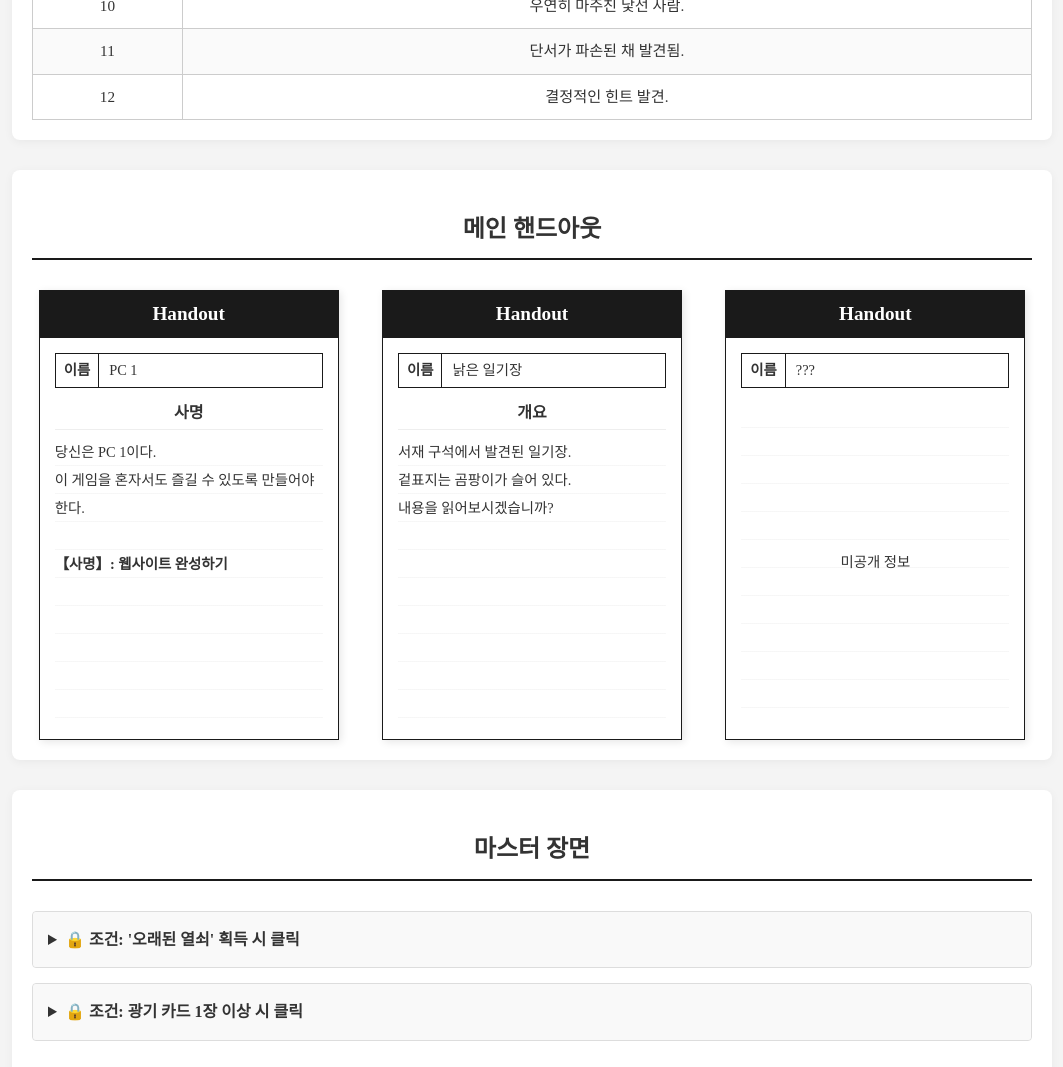
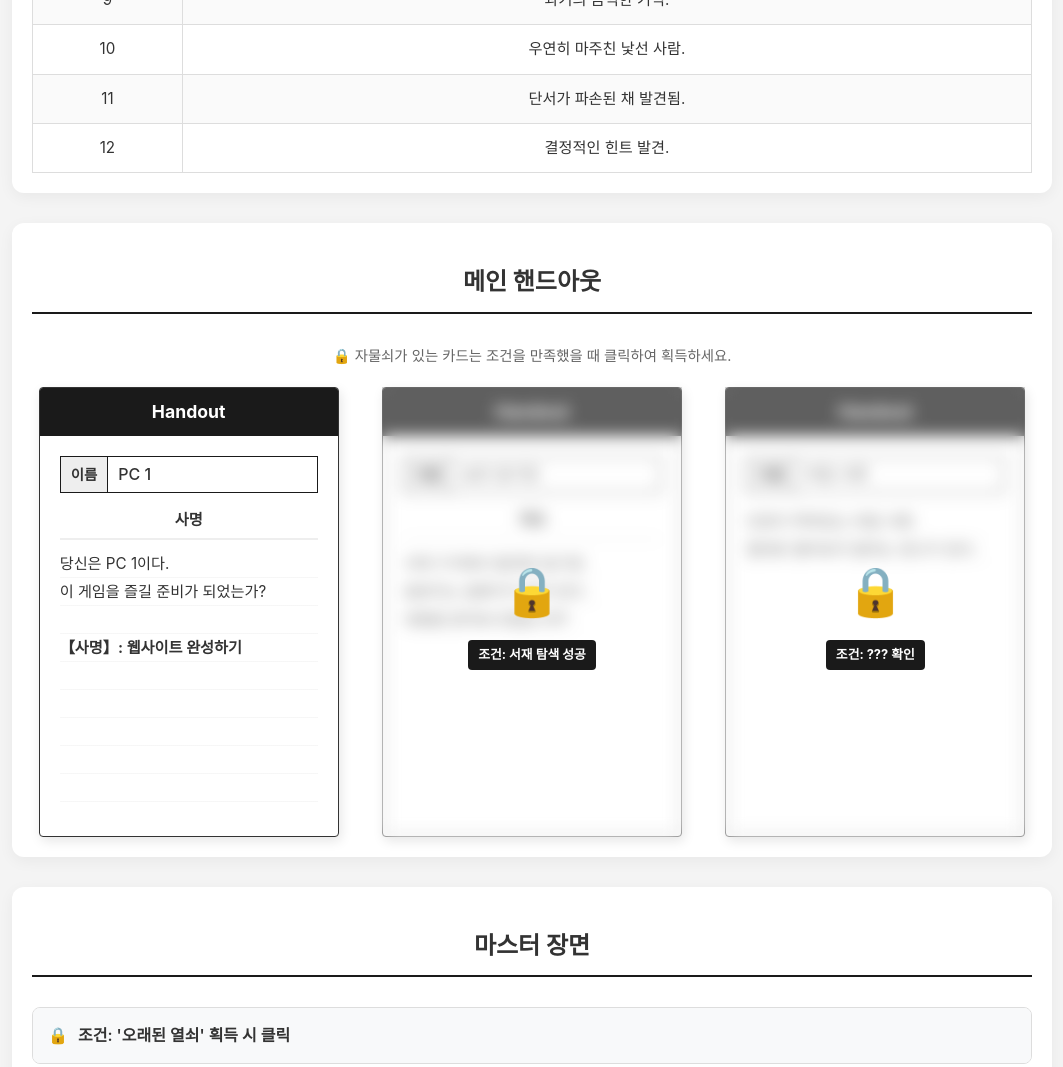
Before and after one commit to Pengkuin/TRPG_4thCommendent, a plain HTML site: page index.html in a window 1280 px wide. Shown: the part 840-1907 px from the top of the page, without its empty margins (108-1171 px from the left). Drawn offline with Linux system fonts and the light colour scheme; a web font is replaced by a local one.

Commit message:
Update index.html

```diff
--- a/index.html
+++ b/index.html
@@ -4,27 +4,22 @@
     <meta charset="UTF-8">
     <meta name="viewport" content="width=device-width, initial-scale=1.0">
     <title>Solo TRPG Session</title>
+
+    <link rel="stylesheet" as="style" crossorigin href="https://cdn.jsdelivr.net/gh/orioncactus/pretendard@v1.3.9/dist/web/static/pretendard.min.css" />
+
     <style>
-        /* --- 1. 폰트 설정 (리디바탕) --- */
-        @font-face {
-            font-family: 'RIDIBatang';
-            src: url('https://cdn.jsdelivr.net/gh/projectnoonnu/noonfonts_twelve@1.0/RIDIBatang.woff') format('woff');
-            font-weight: normal;
-            font-style: normal;
-        }
-
         /* --- 기본 스타일 --- */
         :root {
             --bg-color: #f4f4f4;
             --text-color: #333;
             --accent-black: #1a1a1a;
-            --border-style: 1px solid #1a1a1a; /* 외곽선 얇게 수정 */
-            --card-width: 300px; /* 카드 너비 축소 (모바일 최적화) */
-            --card-height: 450px; /* 카드 높이 조정 */
+            --card-width: 300px;
+            --card-height: 450px;
         }
 
         body {
-            font-family: 'RIDIBatang', serif; /* 리디바탕 적용 */
+            /* 폰트 전체 적용 (우선순위 높임) */
+            font-family: 'Pretendard', -apple-system, BlinkMacSystemFont, system-ui, Roboto, sans-serif !important;
             background-color: var(--bg-color);
             color: var(--text-color);
             margin: 0;
@@ -38,35 +33,37 @@
             top: 0;
             background: var(--accent-black);
             color: white;
-            padding: 10px;
+            padding: 12px;
             z-index: 1000;
             display: flex;
             justify-content: center;
             gap: 15px;
             flex-wrap: wrap;
             box-shadow: 0 2px 5px rgba(0,0,0,0.2);
-            font-family: 'Malgun Gothic', sans-serif; /* 메뉴는 고딕이 가독성이 좋음 */
+            /* 네비게이션 폰트도 강제 적용 */
+            font-family: 'Pretendard', sans-serif !important;
         }
 
         nav a {
             color: white;
             text-decoration: none;
-            font-size: 0.9rem;
-            padding: 5px 8px;
+            font-size: 0.95rem;
+            font-weight: 600;
+            padding: 5px 10px;
             border-radius: 4px;
             transition: background 0.3s;
         }
 
         nav a:hover { background: #444; }
 
-        /* --- 메인 컨테이너 --- */
+        /* --- 섹션 공통 --- */
         section {
-            max-width: 1000px; /* 넓게 확장 */
+            max-width: 1000px;
             margin: 30px auto;
             padding: 20px;
             background: white;
-            border-radius: 8px;
-            box-shadow: 0 2px 10px rgba(0,0,0,0.05);
+            border-radius: 12px;
+            box-shadow: 0 4px 15px rgba(0,0,0,0.05);
         }
 
         h2 {
@@ -74,6 +71,7 @@
             padding-bottom: 10px;
             margin-bottom: 30px;
             text-align: center;
+            font-weight: 700;
         }
 
         /* --- 장면표 --- */
@@ -83,37 +81,26 @@
             font-size: 0.95rem;
         }
         .scene-table th, .scene-table td {
-            border: 1px solid #ccc;
-            padding: 10px;
+            border: 1px solid #ddd;
+            padding: 12px;
             text-align: center;
         }
         .scene-table th {
             background-color: var(--accent-black);
             color: white;
+            font-weight: 600;
         }
         .scene-table tr:nth-child(even) { background-color: #fafafa; }
 
-        /* --- 메인 핸드아웃 (그리드 레이아웃 적용) --- */
+        /* --- 메인 핸드아웃 (그리드) --- */
         .handout-grid {
             display: grid;
-            grid-template-columns: 1fr; /* 모바일: 1열 */
+            grid-template-columns: 1fr;
             gap: 30px;
-            justify-items: center; /* 카드 가운데 정렬 */
+            justify-items: center;
         }
-
-        /* 태블릿 이상: 2열 */
-        @media (min-width: 700px) {
-            .handout-grid {
-                grid-template-columns: repeat(2, 1fr);
-            }
-        }
-
-        /* 데스크탑 이상: 3열 */
-        @media (min-width: 1000px) {
-            .handout-grid {
-                grid-template-columns: repeat(3, 1fr);
-            }
-        }
+        @media (min-width: 700px) { .handout-grid { grid-template-columns: repeat(2, 1fr); } }
+        @media (min-width: 1000px) { .handout-grid { grid-template-columns: repeat(3, 1fr); } }
 
         /* --- 카드 개별 스타일 --- */
         .handout-wrapper {
@@ -121,8 +108,8 @@
             width: var(--card-width);
             height: var(--card-height);
             cursor: pointer;
-            /* 모바일에서 화면보다 카드가 클 경우를 대비해 max-width 설정 */
             max-width: 100%;
+            position: relative;
         }
 
         .handout-card {
@@ -134,6 +121,7 @@
             transform-style: preserve-3d;
         }
 
+        /* 뒤집기 상태 */
         .handout-wrapper.flipped .handout-card {
             transform: rotateY(180deg);
         }
@@ -143,76 +131,112 @@
             width: 100%;
             height: 100%;
             backface-visibility: hidden;
-            border: 1px solid var(--accent-black); /* 외곽선 얇게 */
+            border: 1px solid #333;
             background: white;
             box-sizing: border-box;
             display: flex;
             flex-direction: column;
-            box-shadow: 2px 2px 8px rgba(0,0,0,0.1); /* 약간의 그림자 추가 */
+            box-shadow: 2px 4px 12px rgba(0,0,0,0.1);
+            border-radius: 4px;
+            overflow: hidden;
         }
 
         .card-back { transform: rotateY(180deg); }
 
-        /* 내부 요소 디자인 */
+        /* --- 잠금(미획득) 상태 스타일 --- */
+
+        /* locked 클래스가 있으면 덮개가 보임 */
+        .lock-overlay {
+            position: absolute;
+            top: 0;
+            left: 0;
+            width: 100%;
+            height: 100%;
+            background: rgba(255, 255, 255, 0.3); /* 반투명 흰색 */
+            backdrop-filter: blur(8px); /* 블러 효과 */
+            -webkit-backdrop-filter: blur(8px);
+            z-index: 10;
+            display: flex;
+            flex-direction: column;
+            justify-content: center;
+            align-items: center;
+            color: #333;
+            font-weight: bold;
+            opacity: 0;
+            pointer-events: none;
+            transition: opacity 0.3s;
+        }
+
+        /* 부모가 locked 클래스를 가질 때만 오버레이 표시 */
+        .handout-wrapper.locked .lock-overlay {
+            opacity: 1;
+            pointer-events: auto; /* 잠겨있을 때만 클릭 감지 */
+            cursor: pointer;
+        }
+
+        /* 잠금 아이콘 */
+        .lock-icon { font-size: 3rem; margin-bottom: 10px; }
+        .lock-text {
+            background: var(--accent-black);
+            color: white;
+            padding: 5px 10px;
+            border-radius: 4px;
+            font-size: 0.8rem;
+        }
+
+        /* --- 핸드아웃 내부 디자인 --- */
         .ho-header {
             background: var(--accent-black);
             color: white;
             text-align: center;
-            font-size: 1.2rem;
-            padding: 8px 0;
-            font-weight: bold;
+            font-size: 1.1rem;
+            padding: 10px 0;
+            font-weight: 700;
         }
 
         .ho-content {
-            padding: 15px;
+            padding: 20px;
             flex-grow: 1;
             display: flex;
             flex-direction: column;
-            overflow-y: auto; /* 내용이 넘치면 스크롤 */
+            overflow-y: auto;
         }
-
-        /* 스크롤바 숨김 (깔끔하게) */
-        .ho-content::-webkit-scrollbar { width: 5px; }
-        .ho-content::-webkit-scrollbar-thumb { background: #ccc; border-radius: 5px; }
+        .ho-content::-webkit-scrollbar { width: 4px; }
+        .ho-content::-webkit-scrollbar-thumb { background: #ccc; border-radius: 4px; }
 
         .ho-title-box {
             display: flex;
-            border: 1px solid var(--accent-black); /* 내부 선도 얇게 */
-            margin-bottom: 12px;
+            border: 1px solid var(--accent-black);
+            margin-bottom: 15px;
         }
-
         .ho-label {
-            background: white;
-            padding: 5px 8px;
-            font-weight: bold;
+            background: #eee;
+            padding: 5px 10px;
+            font-weight: 700;
             border-right: 1px solid var(--accent-black);
             font-size: 0.9rem;
-            display: flex;
-            align-items: center;
-            justify-content: center;
+            display: flex; align-items: center;
         }
-
         .ho-name {
             padding: 5px 10px;
             flex-grow: 1;
-            display: flex;
-            align-items: center;
-            font-size: 0.9rem;
+            display: flex; align-items: center;
+            font-weight: 500;
         }
 
         .ho-section-title {
             text-align: center;
-            font-weight: bold;
-            margin-bottom: 8px;
-            border-bottom: 1px solid #eee;
-            padding-bottom: 3px;
+            font-weight: 700;
+            margin-bottom: 10px;
+            border-bottom: 2px solid #eee;
+            padding-bottom: 5px;
+            font-size: 0.95rem;
         }
 
         .ho-text-lines {
-            /* 줄 노트 느낌 */
             background-image: repeating-linear-gradient(white 0px, white 27px, #eee 28px);
             line-height: 28px;
-            font-size: 0.9rem;
+            font-size: 0.95rem;
             flex-grow: 1;
         }
 
@@ -220,13 +244,14 @@
         .ho-shock-box {
             display: flex;
             border: 1px solid var(--accent-black);
-            margin-bottom: 10px;
+            margin-bottom: 15px;
         }
         .ho-shock-item {
             flex: 1;
-            padding: 5px;
+            padding: 8px;
             border-right: 1px solid var(--accent-black);
             font-size: 0.9rem;
+            text-align: center;
         }
         .ho-shock-item:last-child { border-right: none; }
 
@@ -234,29 +259,33 @@
             background: var(--accent-black);
             color: white;
             text-align: center;
-            padding: 8px;
-            font-size: 0.75rem;
+            padding: 10px;
+            font-size: 0.8rem;
             margin-top: auto;
         }
 
-        /* --- 마스터 장면 --- */
+        /* --- 마스터 장면 (아코디언) --- */
         details {
             border: 1px solid #ddd;
-            border-radius: 4px;
-            padding: 0;
+            border-radius: 8px;
             margin-bottom: 15px;
             background-color: #fff;
+            overflow: hidden;
         }
         summary {
-            font-weight: bold;
+            font-weight: 600;
             padding: 15px;
             cursor: pointer;
-            background-color: #f9f9f9;
-            border-radius: 4px;
-            transition: 0.2s;
+            background-color: #f8f9fa;
+            transition: background 0.2s;
+            list-style: none;
+            display: flex;
+            align-items: center;
         }
         summary:hover { background-color: #eee; }
-        .scene-content { padding: 20px; border-top: 1px solid #ddd; }
+        summary::before { content: "🔒"; margin-right: 10px; }
+        details[open] summary::before { content: "🔓"; }
+        .scene-content { padding: 25px; border-top: 1px solid #ddd; }
 
     </style>
 </head>
@@ -271,7 +300,7 @@
 
     <section id="madness-cards">
         <h2>광기 카드</h2>
-        <p style="text-align: center;">(여기에 카드 리스트 구현)</p>
+        <p style="text-align: center; color: #666;">(광기 카드 덱 영역)</p>
     </section>
 
     <section id="scene-table">
@@ -298,10 +327,18 @@
 
     <section id="handouts">
         <h2>메인 핸드아웃</h2>
+        <p style="text-align: center; margin-bottom: 20px; font-size: 0.9rem; color: #666;">
+            🔒 자물쇠가 있는 카드는 조건을 만족했을 때 클릭하여 획득하세요.
+        </p>
 
         <div class="handout-grid">
 
-            <div class="handout-wrapper" onclick="toggleCard(this)">
+            <div class="handout-wrapper" onclick="handleCardClick(this)">
+                <div class="lock-overlay">
+                    <div class="lock-icon">🔒</div>
+                    <div class="lock-text">클릭하여 정보 획득</div>
+                </div>
+
                 <div class="handout-card">
                     <div class="card-face card-front">
                         <div class="ho-header">Handout</div>
@@ -313,7 +350,7 @@
                             <div class="ho-section-title">사명</div>
                             <div class="ho-text-lines">
                                 당신은 PC 1이다.<br>
-                                이 게임을 혼자서도 즐길 수 있도록 만들어야 한다.<br>
+                                이 게임을 즐길 준비가 되었는가?<br>
                                 <br>
                                 <b>【사명】: 웹사이트 완성하기</b>
                             </div>
@@ -338,7 +375,12 @@
                 </div>
             </div>
 
-            <div class="handout-wrapper" onclick="toggleCard(this)">
+            <div class="handout-wrapper locked" onclick="handleCardClick(this)">
+                <div class="lock-overlay">
+                    <div class="lock-icon">🔒</div>
+                    <div class="lock-text">조건: 서재 탐색 성공</div>
+                </div>
+
                 <div class="handout-card">
                     <div class="card-face card-front">
                         <div class="ho-header">Handout</div>
@@ -374,17 +416,23 @@
                 </div>
             </div>
 
-             <div class="handout-wrapper" onclick="toggleCard(this)">
+             <div class="handout-wrapper locked" onclick="handleCardClick(this)">
+                <div class="lock-overlay">
+                    <div class="lock-icon">🔒</div>
+                    <div class="lock-text">조건: ??? 확인</div>
+                </div>
+
                 <div class="handout-card">
                     <div class="card-face card-front">
                         <div class="ho-header">Handout</div>
                         <div class="ho-content">
                             <div class="ho-title-box">
                                 <div class="ho-label">이름</div>
-                                <div class="ho-name">???</div>
+                                <div class="ho-name">비밀 서류</div>
                             </div>
-                            <div class="ho-text-lines" style="text-align: center; display: flex; align-items: center; justify-content: center;">
-                                미공개 정보
+                            <div class="ho-text-lines">
+                                인장이 찍혀있는 비밀 서류.<br>
+                                절대로 열어보지 말라는 경고가 있다.
                             </div>
                         </div>
                     </div>
@@ -393,8 +441,8 @@
                         <div class="ho-content">
                             <div class="ho-header" style="background: black; color: white; margin-bottom: 10px;">비밀</div>
                             <div class="ho-text-lines">
-                                빈 카드입니다.<br>
-                                복사해서 쓰세요.
+                                서류는 백지였다.<br>
+                                누군가 바꿔치기 한 것 같다.
                             </div>
                         </div>
                         <div class="ho-footer-warning">비밀</div>
@@ -402,23 +450,24 @@
                 </div>
             </div>
 
-        </div> </section>
+        </div>
+    </section>
 
     <section id="master-scenes">
         <h2>마스터 장면</h2>
 
         <details>
-            <summary>🔒 조건: '오래된 열쇠' 획득 시 클릭</summary>
+            <summary>조건: '오래된 열쇠' 획득 시 클릭</summary>
             <div class="scene-content">
                 <h3>장면 1: 서재의 비밀</h3>
                 <p>문이 열리자 쾌쾌한 먼지 냄새가 난다.</p>
                 <hr>
-                <p><b>[GM]</b> 탐색 판정 (난이도 6)</p>
+                <p><b>[GM]</b> 탐색 판정 (난이도 6). 성공 시 <span style="background:#eee; padding:2px 5px; border-radius:3px;">낡은 일기장</span> 핸드아웃을 확인하세요.</p>
             </div>
         </details>
 
         <details>
-            <summary>🔒 조건: 광기 카드 1장 이상 시 클릭</summary>
+            <summary>조건: 광기 카드 1장 이상 시 클릭</summary>
             <div class="scene-content">
                 <h3>장면 2: 어둠 속의 속삭임</h3>
                 <p>"도망칠 수 없어..."</p>
@@ -429,8 +478,16 @@
     </section>
 
     <script>
-        function toggleCard(element) {
-            element.classList.toggle('flipped');
+        function handleCardClick(element) {
+            // 1. 만약 잠겨있다면(locked)? -> 잠금을 푼다.
+            if (element.classList.contains('locked')) {
+                // 잠금 해제 (블러 사라짐, 앞면 보임)
+                element.classList.remove('locked');
+            }
+            // 2. 잠겨있지 않다면? -> 카드를 뒤집는다(앞<->뒤).
+            else {
+                element.classList.toggle('flipped');
+            }
         }
     </script>
 
```
